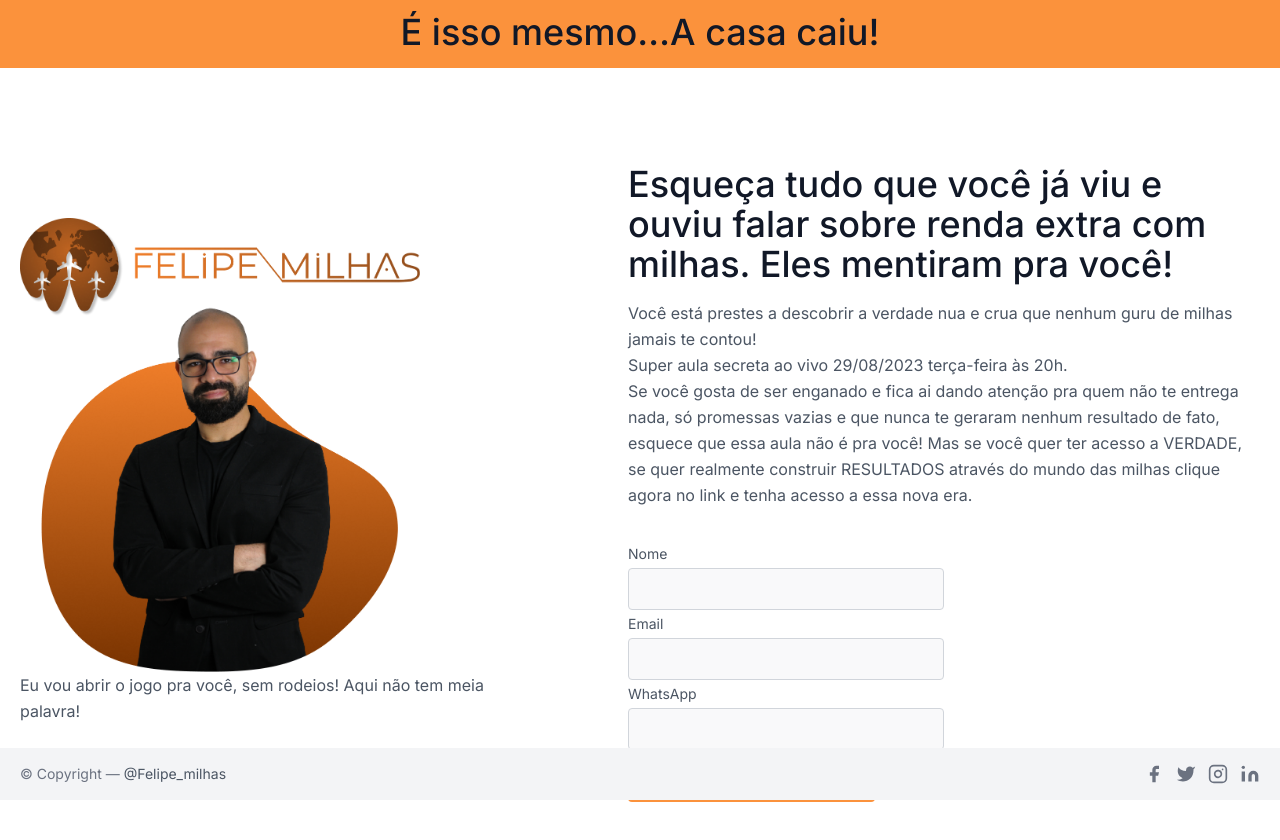
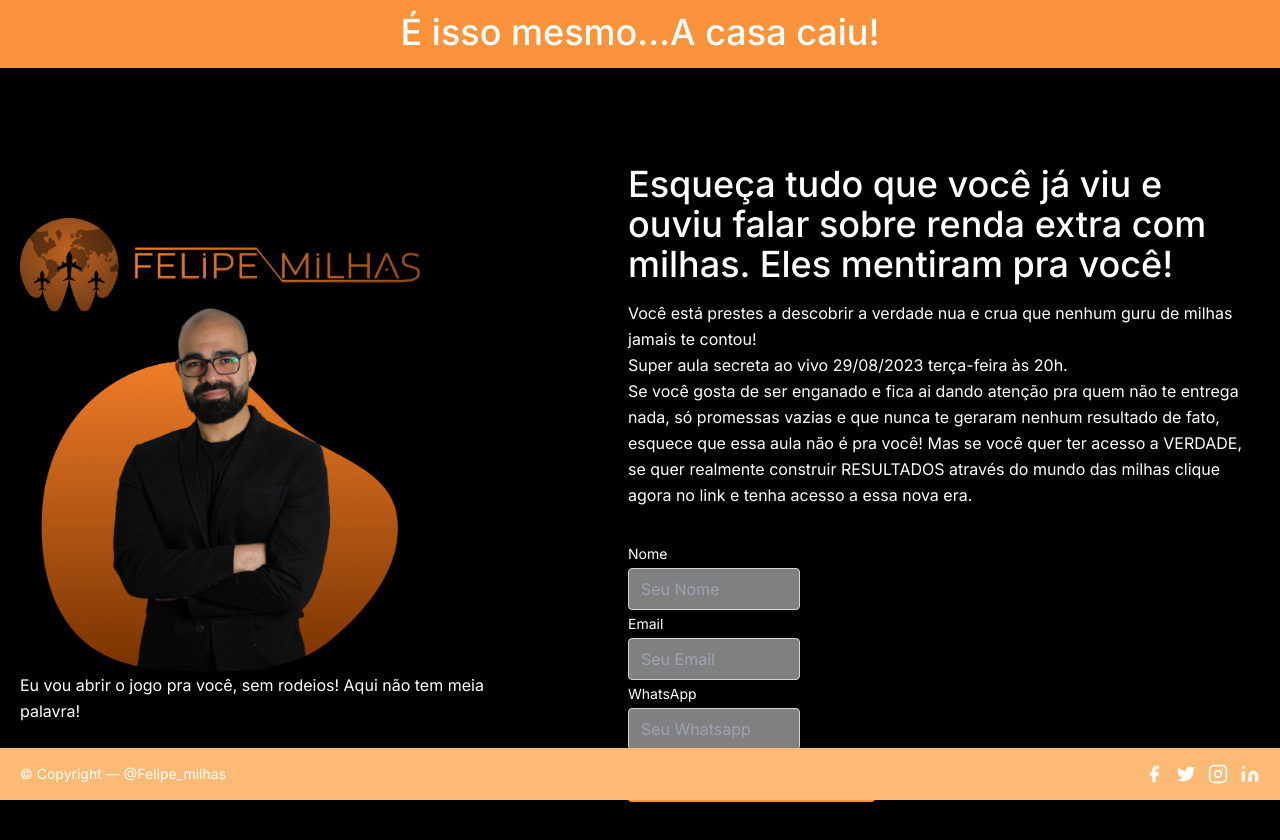
Before and after one commit to andre-dev-web/captacao-anderson, a Next.js app: page / in a window 1280 px wide. Shown: the top 840 px of the page. Built offline with nearby package versions, Linux system fonts and the light colour scheme.

Commit message:
Google Sheet

```diff
--- a/src/components/confirm.tsx
+++ b/src/components/confirm.tsx
@@ -13,7 +13,7 @@ export default function Confirm() {
   });
 
   return (
-    <section className="text-gray-600 body-font">
+    <section className="text-white body-font">
       <div className="container mx-auto flex px-5 py-24 items-center justify-center flex-col">
         <Image
             className="lg:w-2/6 md:w-3/6 w-5/6 mb-10 object-cover object-center rounded"
@@ -23,7 +23,7 @@ export default function Confirm() {
             height={800}
           />
         <div className="text-center lg:w-2/3 w-full">
-          <h1 className="title-font sm:text-4xl text-3xl mb-4 font-medium text-gray-900">Este foi o primeiro passo para mudar sua vida</h1>
+          <h1 className="title-font sm:text-4xl text-3xl mb-4 font-medium text-white">Este foi o primeiro passo para mudar sua vida</h1>
           <p className="mb-8 leading-relaxed">
             Você já esta inscrito nas aulas grátuitas, você sera redirecionado para o grupo onde diremos as datas das aulas, então entre e fique atento para não perder nenhuma.
           </p>
--- a/src/components/footer.tsx
+++ b/src/components/footer.tsx
@@ -3,29 +3,29 @@ import Image from 'next/image'
 export default function Footer() {
   return (
     <footer className="fixed bottom-0 left-0 right-0 ">
-      <div className="bg-gray-100">
+      <div className="bg-orange-300">
         <div className="container mx-auto py-4 px-5 flex flex-wrap flex-col sm:flex-row">
-          <p className="text-gray-500 text-sm text-center sm:text-left">© Copyright —
-            <a href="#" rel="noopener noreferrer" className="text-gray-600 ml-1" target="_blank">@Felipe_milhas</a>
+          <p className="text-white text-sm text-center sm:text-left">© Copyright —
+            <a href="#" rel="noopener noreferrer" className="text-white ml-1" target="_blank">@Felipe_milhas</a>
           </p>
           <span className="inline-flex sm:ml-auto sm:mt-0 mt-2 justify-center sm:justify-start">
-            <a className="text-gray-500">
+            <a className="text-white">
               <svg fill="currentColor" stroke-linecap="round" stroke-linejoin="round" stroke-width="2" className="w-5 h-5" viewBox="0 0 24 24">
                 <path d="M18 2h-3a5 5 0 00-5 5v3H7v4h3v8h4v-8h3l1-4h-4V7a1 1 0 011-1h3z"></path>
               </svg>
             </a>
-            <a className="ml-3 text-gray-500">
+            <a className="ml-3 text-white">
               <svg fill="currentColor" stroke-linecap="round" stroke-linejoin="round" stroke-width="2" className="w-5 h-5" viewBox="0 0 24 24">
                 <path d="M23 3a10.9 10.9 0 01-3.14 1.53 4.48 4.48 0 00-7.86 3v1A10.66 10.66 0 013 4s-4 9 5 13a11.64 11.64 0 01-7 2c9 5 20 0 20-11.5a4.5 4.5 0 00-.08-.83A7.72 7.72 0 0023 3z"></path>
               </svg>
             </a>
-            <a className="ml-3 text-gray-500">
+            <a className="ml-3 text-white">
               <svg fill="none" stroke="currentColor" stroke-linecap="round" stroke-linejoin="round" stroke-width="2" className="w-5 h-5" viewBox="0 0 24 24">
                 <rect width="20" height="20" x="2" y="2" rx="5" ry="5"></rect>
                 <path d="M16 11.37A4 4 0 1112.63 8 4 4 0 0116 11.37zm1.5-4.87h.01"></path>
               </svg>
             </a>
-            <a className="ml-3 text-gray-500">
+            <a className="ml-3 text-white">
               <svg fill="currentColor" stroke="currentColor" stroke-linecap="round" stroke-linejoin="round" stroke-width="0" className="w-5 h-5" viewBox="0 0 24 24">
                 <path stroke="none" d="M16 8a6 6 0 016 6v7h-4v-7a2 2 0 00-2-2 2 2 0 00-2 2v7h-4v-7a6 6 0 016-6zM2 9h4v12H2z"></path>
                 <circle cx="4" cy="4" r="2" stroke="none"></circle>
--- a/src/components/form.tsx
+++ b/src/components/form.tsx
@@ -1,10 +1,30 @@
+"use client"
 import Image from 'next/image'
+import { useState } from 'react';
 
 export default function Form() {
+  function Submit(e:any) {
+    const formEle = document.getElementById("formData") as HTMLFormElement;
+    const formDatab = new FormData(formEle);
+    fetch(
+      "https://script.google.com/macros/s/AKfycbxUX4hu2QEQ7r9TwrSo9vAHydDXv4VwtEDUacCifXaEecIH2bWHQSnFWtd9NdNIUVGDdQ/exec",
+      {
+        method: "POST",
+        body: formDatab
+      }
+    )
+      .then((res) => res.json())
+      .then((data) => {
+        console.log(data);
+      })
+      .catch((error) => {
+        console.log(error);
+      });
+    }
   return (
-    <section className="text-gray-600 body-font">
+    <section className="text-white body-font">
       <div className='bg-orange-400 flex md:flex-row flex-col items-center py-18'>
-        <h2 className="mx-auto pt-3 title-font sm:text-4xl text-3xl mb-4 font-medium text-gray-900">É isso mesmo…A casa caiu!</h2>
+        <h2 className="mx-auto pt-3 title-font sm:text-4xl text-3xl mb-4 font-medium text-white">É isso mesmo…A casa caiu!</h2>
       </div>
       <div className="container mx-auto flex px-5 py-24 md:flex-row flex-col items-center">
         <div className="lg:max-w-lg lg:w-full md:w-1/2 w-5/6 mb-10 md:mb-0">
@@ -20,7 +40,7 @@ export default function Form() {
           </p>
         </div>
         <div className="lg:flex-grow md:w-1/2 lg:pl-24 md:pl-16 flex flex-col md:items-start md:text-left items-center text-center">
-          <h1 className="title-font sm:text-4xl text-3xl mb-4 font-medium text-gray-900">
+          <h1 className="title-font sm:text-4xl text-3xl mb-4 font-medium text-white">
             Esqueça tudo que você já viu e ouviu falar sobre renda extra com milhas. Eles mentiram pra você!
           </h1>
           <p className="mb-8 leading-relaxed">
@@ -29,30 +49,29 @@ export default function Form() {
             Se você gosta de ser enganado e fica ai dando atenção pra quem não te entrega nada, só promessas vazias e que nunca te geraram nenhum resultado de fato, esquece que essa aula não é pra você!
             Mas se você quer ter acesso a VERDADE, se quer realmente construir RESULTADOS através do mundo das milhas clique agora no link e tenha acesso a essa nova era.
           </p>
-
+          <form id='formData' onSubmit={(e) => Submit(e)}>
             <div className="flex w-full md:justify-start justify-center items-end">
               <div className="relative mr-4 lg:w-full xl:w-1/2 w-2/4">
-              <label className="leading-7 text-sm text-gray-600">Nome</label>
-              <input type="text" id="hero-field" name="hero-field" className="w-full bg-gray-100 bg-opacity-50 rounded border border-gray-300 focus:ring-2 focus:ring-orange-200 focus:bg-transparent focus:border-orange-400 text-base outline-none text-gray-700 py-1 px-3 leading-8 transition-colors duration-200 ease-in-out"/>
+                <label className="leading-7 text-sm text-white">Nome</label>
+                <input placeholder="Seu Nome" name="Nome" type="text" className="w-full bg-white bg-opacity-50 rounded border border-gray-300 focus:ring-2 focus:ring-orange-200 focus:bg-transparent focus:border-orange-400 text-base outline-none text-gray-700 py-1 px-3 leading-8 transition-colors duration-200 ease-in-out"/>
               </div>
             </div>
 
             <div className="flex w-full md:justify-start justify-center items-end">
               <div className="relative mr-4 lg:w-full xl:w-1/2 w-2/4">
-              <label className="leading-7 text-sm text-gray-600">Email</label>
-              <input type="text" id="hero-field" name="hero-field" className="w-full bg-gray-100 bg-opacity-50 rounded border border-gray-300 focus:ring-2 focus:ring-orange-200 focus:bg-transparent focus:border-orange-400 text-base outline-none text-gray-700 py-1 px-3 leading-8 transition-colors duration-200 ease-in-out"/>
+                <label className="leading-7 text-sm text-white">Email</label>
+                <input placeholder="Seu Email" name="Email" type="text" className="w-full bg-white bg-opacity-50 rounded border border-gray-300 focus:ring-2 focus:ring-orange-200 focus:bg-transparent focus:border-orange-400 text-base outline-none text-gray-700 py-1 px-3 leading-8 transition-colors duration-200 ease-in-out"/>
               </div>
             </div>
 
             <div className="flex w-full md:justify-start justify-center items-end">
               <div className="relative mr-4 lg:w-full xl:w-1/2 w-2/4">
-              <label className="leading-7 text-sm text-gray-600">WhatsApp</label>
-              <input type="text" id="hero-field" name="hero-field" className="w-full bg-gray-100 bg-opacity-50 rounded border border-gray-300 focus:ring-2 focus:ring-orange-200 focus:bg-transparent focus:border-orange-400 text-base outline-none text-gray-700 py-1 px-3 leading-8 transition-colors duration-200 ease-in-out"/>
+                <label className="leading-7 text-sm text-white">WhatsApp</label>
+                <input placeholder="Seu Whatsapp" name="Whatsapp" type="text" className="w-full bg-white bg-opacity-50 rounded border border-gray-300 focus:ring-2 focus:ring-orange-200 focus:bg-transparent focus:border-orange-400 text-base outline-none text-gray-700 py-1 px-3 leading-8 transition-colors duration-200 ease-in-out"/>
               </div>
             </div>
-          <a href="/confirm">
-            <button className="inline-flex text-gray bg-orange-400 border-0 my-2 py-2 px-6 focus:outline-none hover:bg-orange-600 rounded text-lg">Quero Saber a Verdade</button>
-          </a>
+            <button type="submit" className="inline-flex text-gray bg-orange-400 border-0 my-2 py-2 px-6 focus:outline-none hover:bg-orange-500 rounded text-lg">Quero Saber a Verdade</button>
+          </form>
         </div>
       </div>
     </section>
--- a/src/styles/globals.css
+++ b/src/styles/globals.css
@@ -1,3 +1,7 @@
 @tailwind base;
 @tailwind components;
 @tailwind utilities;
+
+body{
+  background-color: black;
+}
```
Lines whose indentation alone changed are shown as unchanged.
